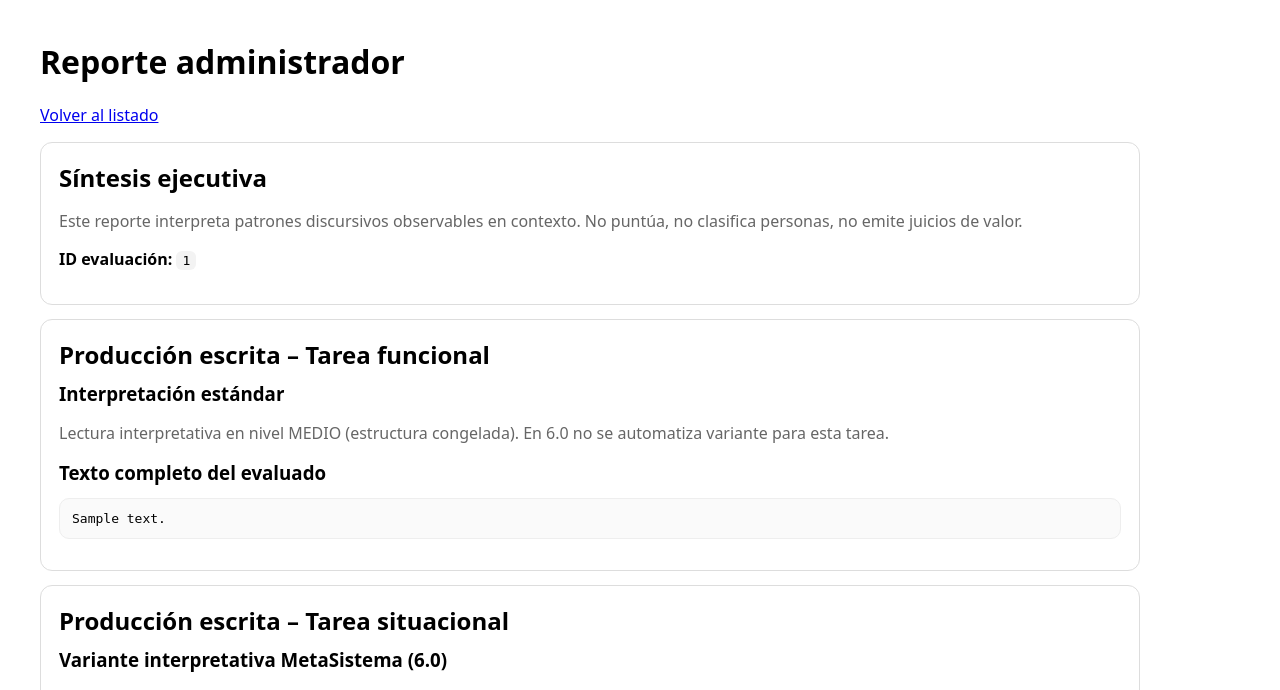
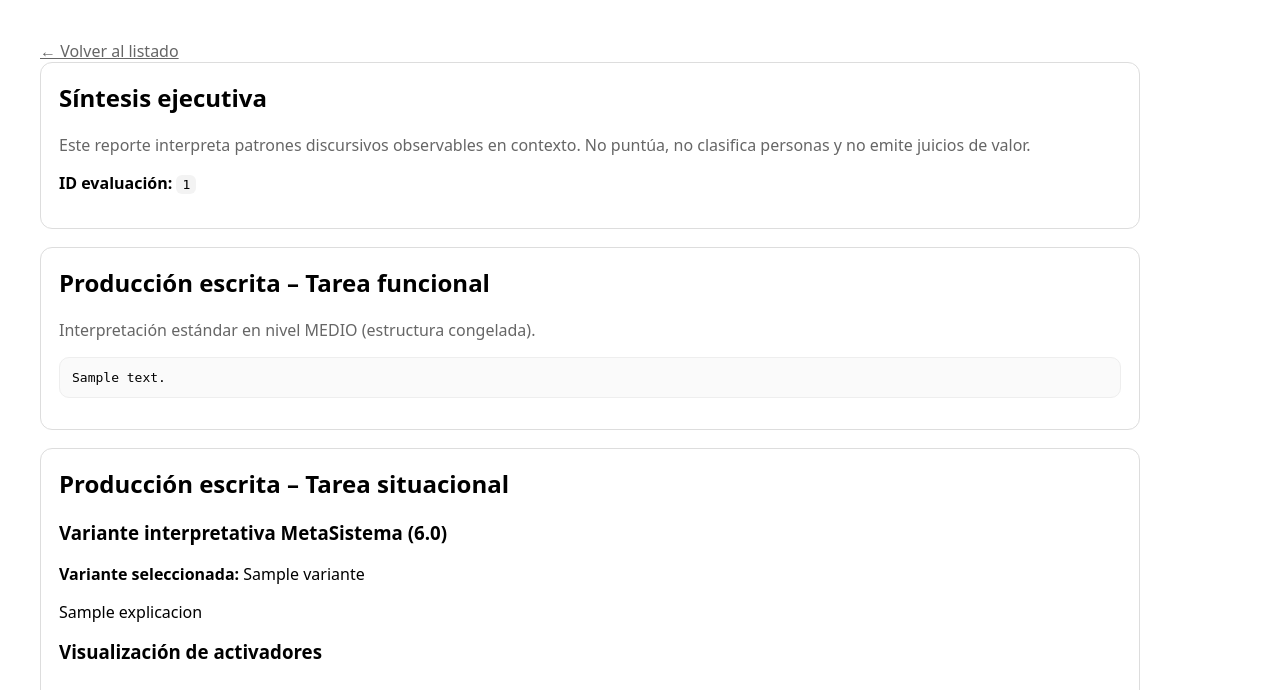
Before and after one commit to christiansotofajardo-cpu/test-laboral-metasistema, a FastAPI app: template templates/admin_detail.html in a window 1280 px wide. Shown: the top 690 px of the page. Run offline with FastAPI, Linux system fonts and the light colour scheme; the template is opened without the code that fills it: most values are stand-ins (such as "Sample title", 1, 10 or a date in 2020).

Commit message:
Update admin_detail.html

```diff
--- a/templates/admin_detail.html
+++ b/templates/admin_detail.html
@@ -2,36 +2,34 @@
 <html lang="es">
 <head>
   <meta charset="utf-8">
-  <meta name="viewport" content="width=device-width,initial-scale=1">
-  <title>Reporte</title>
+  <title>Reporte administrador</title>
+  <meta name="viewport" content="width=device-width, initial-scale=1">
   <style>
-    body{font-family:system-ui,-apple-system,Segoe UI,Roboto,Arial;margin:40px;max-width:1100px}
-    .card{border:1px solid #ddd;border-radius:12px;padding:18px;margin:14px 0}
-    .muted{color:#666}
-    pre{white-space:pre-wrap;word-break:break-word;background:#fafafa;border:1px solid #eee;border-radius:10px;padding:12px}
-    code{background:#f3f3f3;padding:2px 6px;border-radius:6px}
-    h2,h3{margin:0 0 10px 0}
+    body { font-family: system-ui, Arial; margin: 40px; max-width: 1100px; }
+    .card { border: 1px solid #ddd; border-radius: 12px; padding: 18px; margin-bottom: 18px; }
+    .muted { color: #666; }
+    pre { background: #fafafa; padding: 12px; border-radius: 10px; border: 1px solid #eee; }
+    img { max-width: 100%; border: 1px solid #eee; border-radius: 12px; padding: 8px; margin-top: 10px; }
+    h2, h3 { margin-top: 0; }
+    code { background: #f3f3f3; padding: 2px 6px; border-radius: 6px; }
   </style>
 </head>
 <body>
-  <h1>Reporte administrador</h1>
-  <p class="muted"><a href="/admin">Volver al listado</a></p>
+
+<a href="/admin" class="muted">← Volver al listado</a>
 
 <div class="card">
   <h2>Síntesis ejecutiva</h2>
   <p class="muted">
-      Este reporte interpreta patrones discursivos observables en contexto. No puntúa, no clasifica personas, no emite juicios de valor.
+    Este reporte interpreta patrones discursivos observables en contexto.
+    No puntúa, no clasifica personas y no emite juicios de valor.
   </p>
   <p><strong>ID evaluación:</strong> <code>{{ result_id }}</code></p>
 </div>
 
 <div class="card">
   <h2>Producción escrita – Tarea funcional</h2>
-    <h3>Interpretación estándar</h3>
-    <p class="muted">
-      Lectura interpretativa en nivel MEDIO (estructura congelada). En 6.0 no se automatiza variante para esta tarea.
-    </p>
-    <h3>Texto completo del evaluado</h3>
+  <p class="muted">Interpretación estándar en nivel MEDIO (estructura congelada).</p>
   <pre>{{ data.texto_funcional }}</pre>
 </div>
 
@@ -42,10 +40,8 @@
   <p><strong>Variante seleccionada:</strong> {{ data.meta_6.variante }}</p>
   <p>{{ data.meta_6.explicacion }}</p>
 
-    <details>
-      <summary class="muted">Detalle técnico (debug)</summary>
-      <pre>{{ data.meta_6.conteos }}</pre>
-    </details>
+  <h3>Visualización de activadores</h3>
+  <img src="/admin/{{ result_id }}/activadores.png">
 
   <h3>Texto completo del evaluado</h3>
   <pre>{{ data.texto_situacional }}</pre>
@@ -54,22 +50,22 @@
 <div class="card">
   <h2>Criterios interpretativos aplicados</h2>
   <p class="muted">
-      La selección de variante 6.0 se basa exclusivamente en activadores lingüísticos simples y observables
-      en la tarea situacional (locus de acción, derivación jerárquica, foco relacional), sin inferencia de rasgos personales.
+    La selección de variante se basa exclusivamente en activadores lingüísticos
+    simples y observables en la tarea situacional, sin inferencia de rasgos personales.
   </p>
 </div>
 
 <div class="card">
   <h2>Perfil IPIP contextualizado</h2>
-    <p class="muted">Promedios por factor (demo):</p>
-    <pre>{{ data.avg_scores }}</pre>
+  <img src="/admin/{{ result_id }}/ipip.png">
 </div>
 
 <div class="card">
   <h2>Coherencia MetaSistema</h2>
   <p class="muted">
-      Coherencia general del reporte: estructura estable, explicación visible y trazable, sin scoring duro.
+    Reporte consistente, explicable y trazable, alineado con el marco ético del MetaSistema.
   </p>
 </div>
+
 </body>
 </html>
```
Lines whose indentation alone changed are shown as unchanged.
